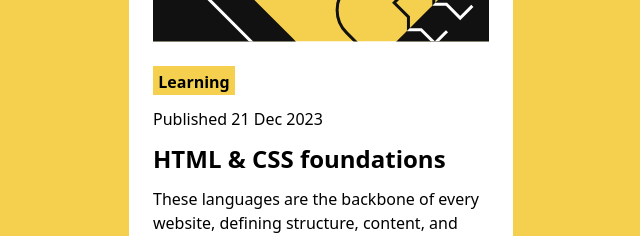
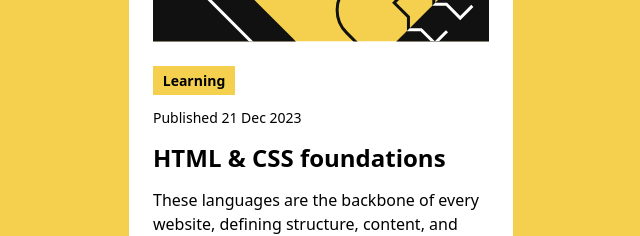
Before and after one commit to dantheuri17/blog-preview-card-solution, a React (Vite) app: page / in a window 1280 px wide. Shown: the part 322-558 px from the top of the page, without its empty margins (319-959 px from the left). Built offline with nearby package versions, Linux system fonts and the light colour scheme.

Commit message:
changing font-sizes

```diff
--- a/src/App.tsx
+++ b/src/App.tsx
@@ -10,13 +10,13 @@ function App() {
 				</div>
 				<div className="grid grid-cols-1 gap-y-[12px]">
 					<div className="flex justify-center w-[82px] h-[29px] px-[12px] py-[4px] bg-blog-yellow">
-						<p className="font-bold">Learning</p>
+						<p className="font-bold text-[14px]">Learning</p>
 					</div>
-					<p className="">Published 21 Dec 2023</p>
-					<h1 className="text-2xl font-extrabold">
+					<p className="text-[14px]">Published 21 Dec 2023</p>
+					<h1 className="text-[24px] font-extrabold">
 						HTML & CSS foundations
 					</h1>
-					<p className="">
+					<p className="text-[16px]">
 						These languages are the backbone of every website, defining
 						structure, content, and presentation.
 					</p>
```
